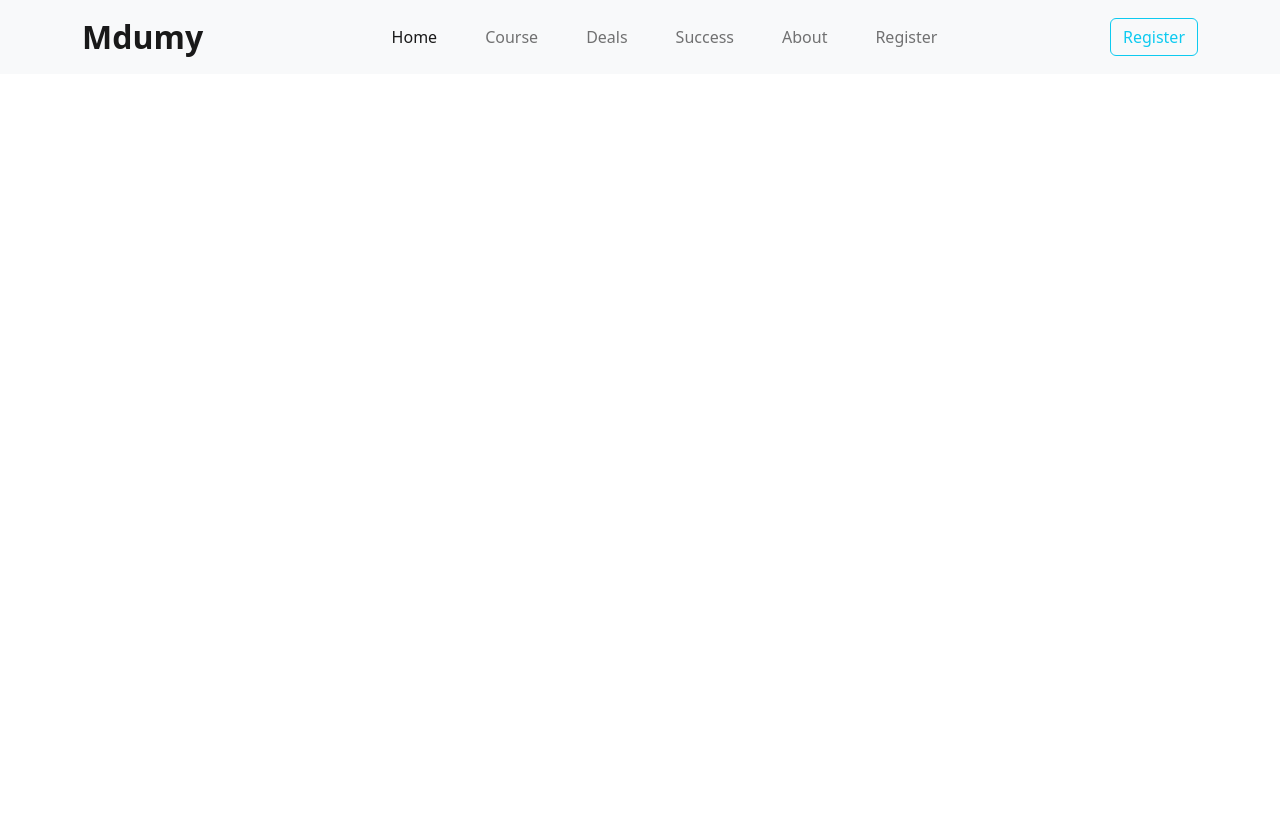
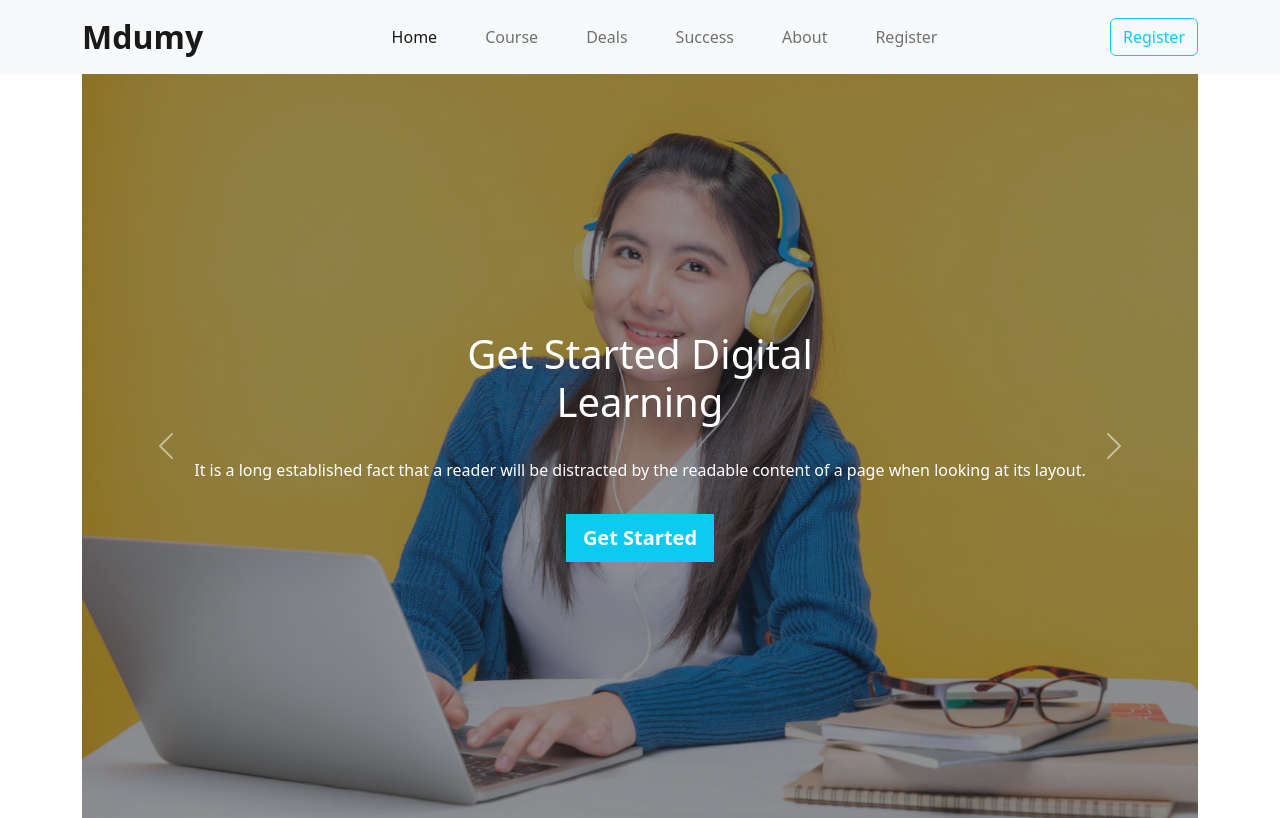
Before and after one commit to hmdimran/mdumy-frontend, a plain HTML site: page index.html in a window 1280 px wide. Both pictures are taken after a click on the link "Home". Drawn offline with nearby package versions, Linux system fonts and the light colour scheme.

Commit message:
Slider Section End

```diff
--- a/index.html
+++ b/index.html
@@ -11,6 +11,7 @@
   </head>
   <body>
     <header>
+      <!-- main nav start  -->
       <section class="main-nav">
         <nav class="navbar navbar-expand-lg bg-light">
           <div class="container">
@@ -58,6 +59,136 @@
           </div>
         </nav>
       </section>
+      <!-- Mian Nav End -->
+      <!-- Slider Section Start -->
+      <section>
+        <div class="container">
+          <div
+            id="carouselExampleControls"
+            class="carousel slide"
+            data-bs-ride="carousel"
+          >
+            <div class="carousel-inner position-relative">
+              <!-- Item 1 -->
+              <div class="carousel-item active">
+                <div
+                  class="carousel-caption d-none d-md-block position-absolute top-0 w-100 start-0 h-100 p-5 py-auto bg-dark bg-opacity-50"
+                >
+                  <div
+                    class="d-flex flex-column p-5 justify-content-center align-items-center w-100 h-100"
+                  >
+                    <h1 class="px-5">
+                      Get Started Digital <br />
+                      Learning
+                    </h1>
+                    <p class="px-5">
+                      It is a long established fact that a reader will be
+                      distracted by the readable content of a page when looking
+                      at its layout.
+                    </p>
+                    <button
+                      class="btn btn-lg btn-info rounded-0 text-white fw-bold my-3"
+                    >
+                      Get Started
+                    </button>
+                  </div>
+                </div>
+                <img
+                  src="images/cover/cover-1.png"
+                  class="d-block w-100 img-fluid"
+                  alt="..."
+                />
+              </div>
+              <!-- Item 2 -->
+              <div class="carousel-item">
+                <div
+                  class="carousel-caption d-none d-md-block position-absolute top-0 w-100 start-0 h-100 p-5 py-auto bg-dark bg-opacity-50"
+                >
+                  <div
+                    class="d-flex flex-column p-5 justify-content-center align-items-center w-100 h-100"
+                  >
+                    <h1 class="my-3">
+                      Get Started Digital <br />
+                      Learning
+                    </h1>
+                    <p class="my-3">
+                      It is a long established fact that a reader will be
+                      distracted by the readable content of a page when looking
+                      at its layout.
+                    </p>
+                    <button
+                      class="btn btn-lg btn-info rounded-0 text-white fw-bold my-3"
+                    >
+                      Get Started
+                    </button>
+                  </div>
+                </div>
+                <img
+                  src="images/cover/cover-2.jpg"
+                  class="d-block w-100 img-fluid"
+                  alt="..."
+                />
+              </div>
+              <!-- Item 2 -->
+              <div class="carousel-item">
+                <div
+                  class="carousel-caption d-none d-md-block position-absolute top-0 w-100 start-0 h-100 p-5 py-auto bg-dark bg-opacity-50"
+                >
+                  <div
+                    class="d-flex flex-column p-5 justify-content-center align-items-center w-100 h-100"
+                  >
+                    <h1 class="my-3">
+                      Get Started Digital <br />
+                      Learning
+                    </h1>
+                    <p class="my-3">
+                      It is a long established fact that a reader will be
+                      distracted by the readable content of a page when looking
+                      at its layout.
+                    </p>
+                    <button
+                      class="btn btn-lg btn-info rounded-0 text-white fw-bold my-3"
+                    >
+                      Get Started
+                    </button>
+                  </div>
+                </div>
+                <img
+                  src="images/cover/cover-3.jpg"
+                  class="d-block w-100 img-fluid"
+                  alt="..."
+                />
+              </div>
+            </div>
+
+            <button
+              class="carousel-control-prev"
+              type="button"
+              data-bs-target="#carouselExampleControls"
+              data-bs-slide="prev"
+            >
+              <span
+                class="carousel-control-prev-icon"
+                aria-hidden="true"
+              ></span>
+              <span class="visually-hidden">Previous</span>
+            </button>
+            <button
+              class="carousel-control-next"
+              type="button"
+              data-bs-target="#carouselExampleControls"
+              data-bs-slide="next"
+            >
+              <span
+                class="carousel-control-next-icon"
+                aria-hidden="true"
+              ></span>
+              <span class="visually-hidden">Next</span>
+            </button>
+          </div>
+        </div>
+      </section>
+      <!-- Slider Section End -->
     </header>
 
     <script src="https://cdn.jsdelivr.net/npm/bootstrap@5.2.1/dist/js/bootstrap.bundle.min.js"></script>
```
Also changed, not shown: style.css (added).
